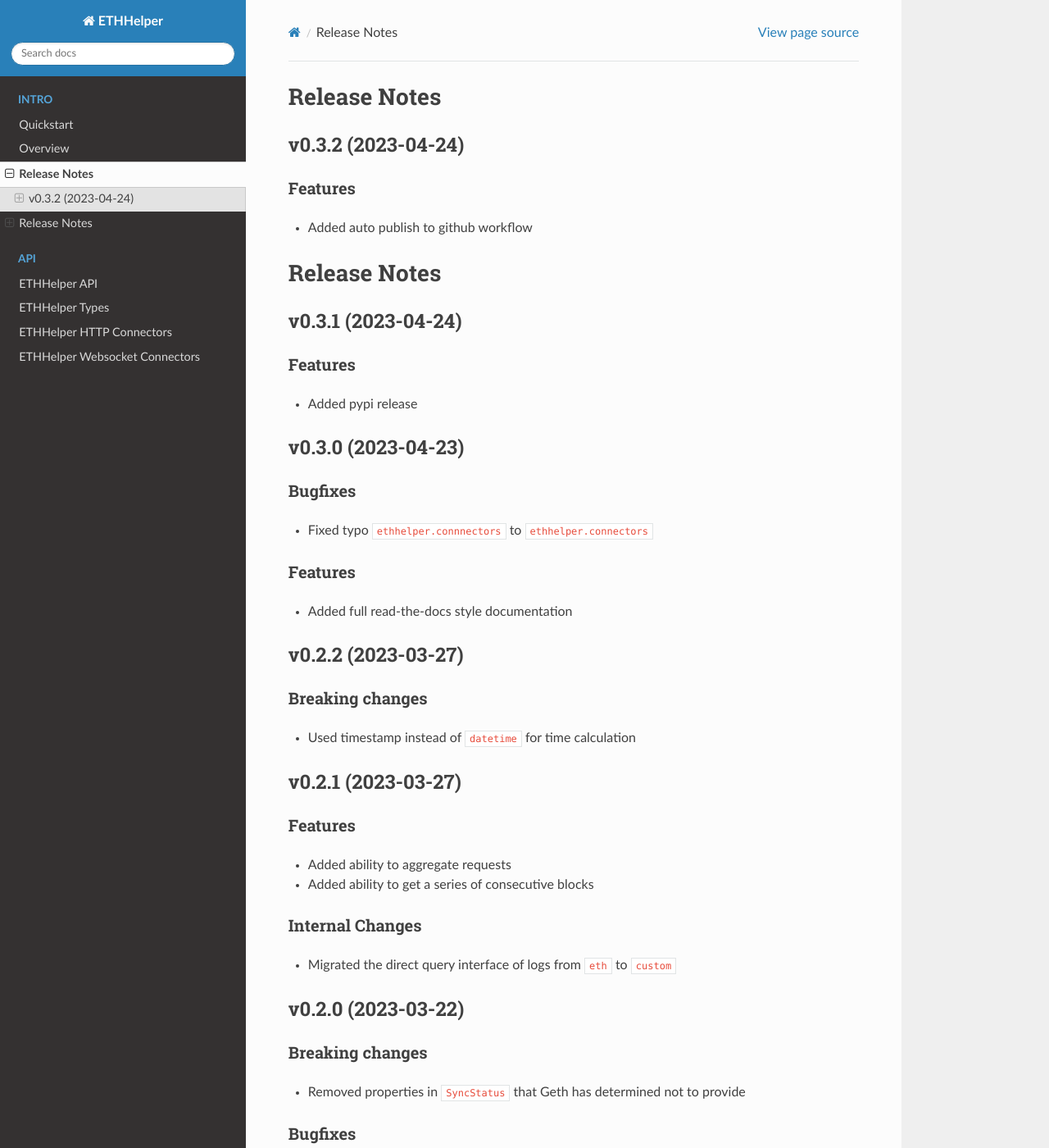
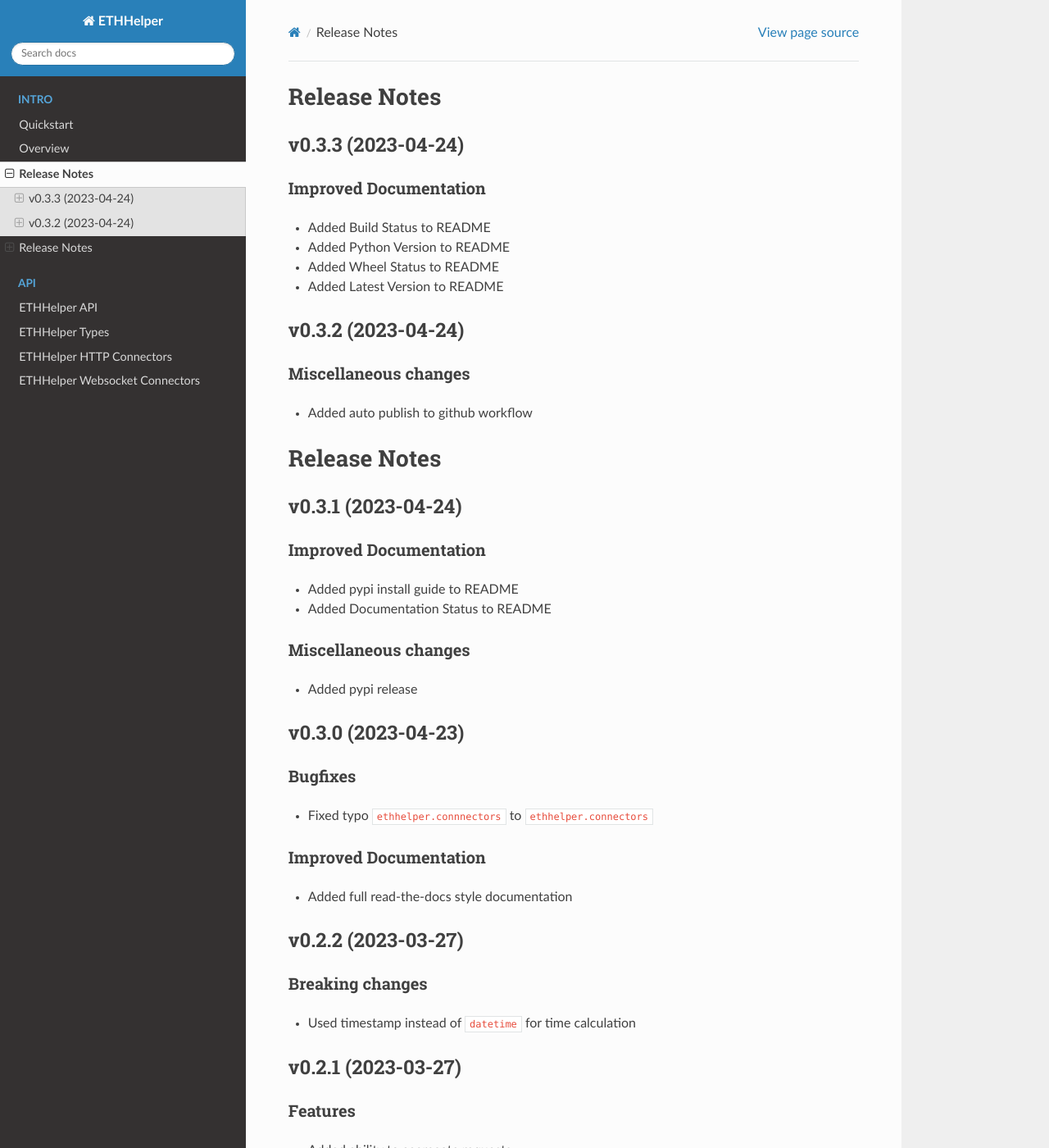
Before and after one commit to XiaoHuiHui233/ETHHelper, a Sphinx documentation site: the page built from docs/releases.rst, in a window 1280 px wide and 1400 px high. Shown: the whole window at 82% size. Built offline with Sphinx 7.4.7 and the Read the Docs theme 2.0.0, drawn with Linux system fonts in a browser that asks for light colours.

Commit message:
Added Build Status to README
Added Python Version to README
Added Wheel Status to README
Added Latest Version to README

```diff
--- a/docs/releases.rst
+++ b/docs/releases.rst
@@ -1,11 +1,22 @@
 Release Notes
 =============
+
+v0.3.3 (2023-04-24)
+-------------------
+
+Improved Documentation
+~~~~~~~~~~~~~~~~~~~~~~
+
+- Added Build Status to README
+- Added Python Version to README
+- Added Wheel Status to README
+- Added Latest Version to README
 
 v0.3.2 (2023-04-24)
 -------------------
 
-Features
-~~~~~~~~
+Miscellaneous changes
+~~~~~~~~~~~~~~~~~~~~~
 
 - Added auto publish to github workflow
 
@@ -15,8 +26,14 @@
 v0.3.1 (2023-04-24)
 -------------------
 
-Features
-~~~~~~~~
+Improved Documentation
+~~~~~~~~~~~~~~~~~~~~~~
+
+- Added pypi install guide to README
+- Added Documentation Status to README
+
+Miscellaneous changes
+~~~~~~~~~~~~~~~~~~~~~
 
 - Added pypi release
 
@@ -28,8 +45,8 @@
 
 - Fixed typo ``ethhelper.connnectors`` to ``ethhelper.connectors``
 
-Features
-~~~~~~~~
+Improved Documentation
+~~~~~~~~~~~~~~~~~~~~~~
 
 - Added full read-the-docs style documentation
 
--- a/pyproject.toml
+++ b/pyproject.toml
@@ -4,7 +4,7 @@
 
 [tool.poetry]
 name = "ethhelper"
-version = "0.3.2"
+version = "0.3.3"
 description = "Asynchronous Geth node connection encapsulation based on httpx, websockets and web3.py. Geth node and Ethereum type extension based on pydantic."
 authors = ["XiaoHuiHui233 <1025184872@qq.com>"]
 license = "Apache-2.0"
```
Also changed, not shown: README.md (+5 -1 lines), docs/README_cn.md (+7 -0 lines).
